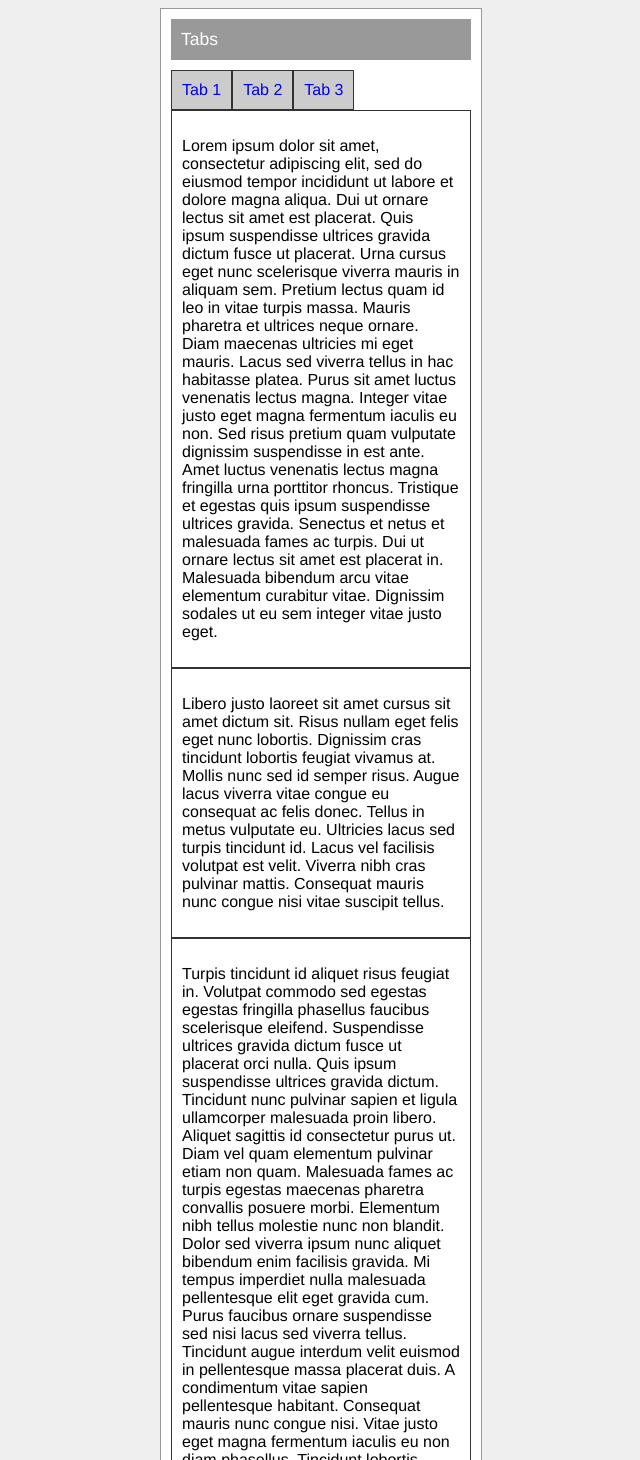
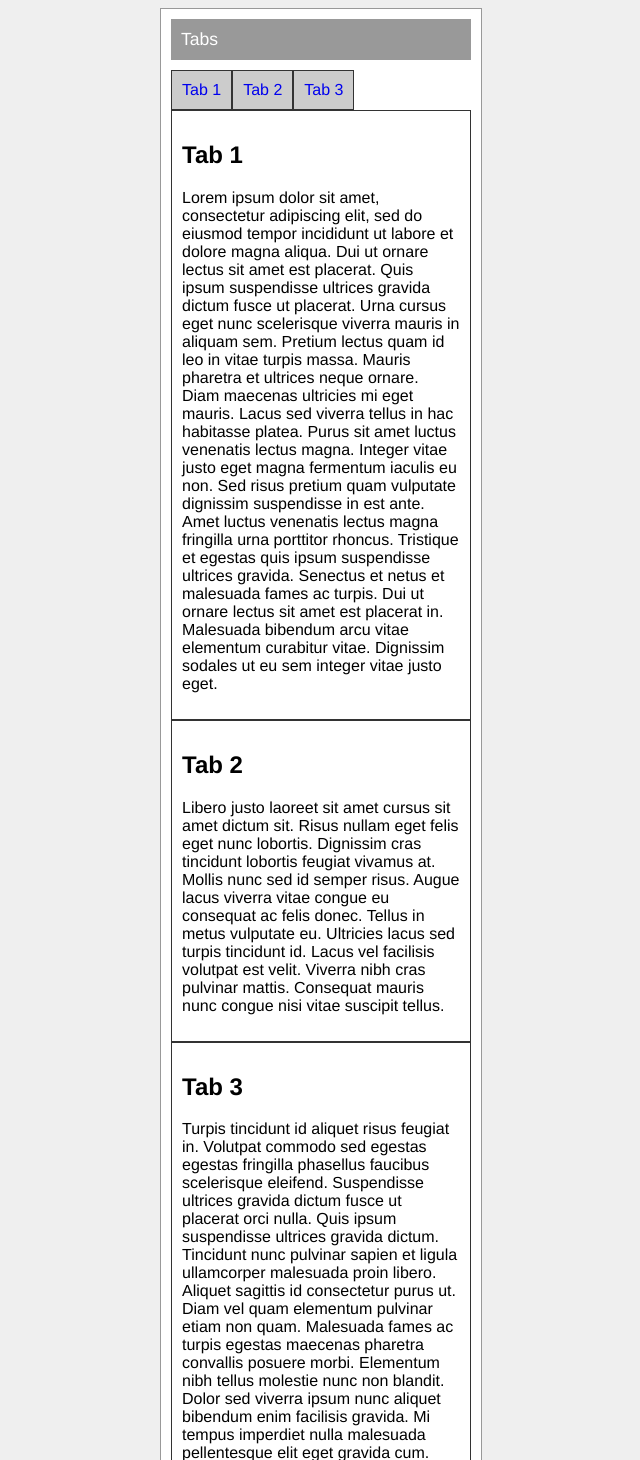
Before and after one commit to hentschellj/tabs, a plain HTML site: page index.html in a window 1280 px wide. Shown: the top 1460 px of the page, without its empty margins (319-959 px from the left). Drawn offline with nearby package versions, Linux system fonts and the light colour scheme.

Commit message:
Made tab headers

```diff
--- a/index.html
+++ b/index.html
@@ -24,14 +24,17 @@
 
       <div class="tabs-body">
         <div class="tab tab1">
+          <h2>Tab 1</h2>
           <p>Lorem ipsum dolor sit amet, consectetur adipiscing elit, sed do eiusmod tempor incididunt ut labore et dolore magna aliqua. Dui ut ornare lectus sit amet est placerat. Quis ipsum suspendisse ultrices gravida dictum fusce ut placerat. Urna cursus eget nunc scelerisque viverra mauris in aliquam sem. Pretium lectus quam id leo in vitae turpis massa. Mauris pharetra et ultrices neque ornare. Diam maecenas ultricies mi eget mauris. Lacus sed viverra tellus in hac habitasse platea. Purus sit amet luctus venenatis lectus magna. Integer vitae justo eget magna fermentum iaculis eu non. Sed risus pretium quam vulputate dignissim suspendisse in est ante. Amet luctus venenatis lectus magna fringilla urna porttitor rhoncus. Tristique et egestas quis ipsum suspendisse ultrices gravida. Senectus et netus et malesuada fames ac turpis. Dui ut ornare lectus sit amet est placerat in. Malesuada bibendum arcu vitae elementum curabitur vitae. Dignissim sodales ut eu sem integer vitae justo eget.</p>
         </div>
 
         <div class="tab tab2">
+          <h2>Tab 2</h2>
           <p>Libero justo laoreet sit amet cursus sit amet dictum sit. Risus nullam eget felis eget nunc lobortis. Dignissim cras tincidunt lobortis feugiat vivamus at. Mollis nunc sed id semper risus. Augue lacus viverra vitae congue eu consequat ac felis donec. Tellus in metus vulputate eu. Ultricies lacus sed turpis tincidunt id. Lacus vel facilisis volutpat est velit. Viverra nibh cras pulvinar mattis. Consequat mauris nunc congue nisi vitae suscipit tellus.</p>
         </div>
 
         <div class="tab tab3">
+          <h2>Tab 3</h2>
           <p>Turpis tincidunt id aliquet risus feugiat in. Volutpat commodo sed egestas egestas fringilla phasellus faucibus scelerisque eleifend. Suspendisse ultrices gravida dictum fusce ut placerat orci nulla. Quis ipsum suspendisse ultrices gravida dictum. Tincidunt nunc pulvinar sapien et ligula ullamcorper malesuada proin libero. Aliquet sagittis id consectetur purus ut. Diam vel quam elementum pulvinar etiam non quam. Malesuada fames ac turpis egestas maecenas pharetra convallis posuere morbi. Elementum nibh tellus molestie nunc non blandit. Dolor sed viverra ipsum nunc aliquet bibendum enim facilisis gravida. Mi tempus imperdiet nulla malesuada pellentesque elit eget gravida cum. Purus faucibus ornare suspendisse sed nisi lacus sed viverra tellus. Tincidunt augue interdum velit euismod in pellentesque massa placerat duis. A condimentum vitae sapien pellentesque habitant. Consequat mauris nunc congue nisi. Vitae justo eget magna fermentum iaculis eu non diam phasellus. Tincidunt lobortis feugiat vivamus at augue eget. Nunc scelerisque viverra mauris in aliquam sem fringilla.</p>
         </div>
       </div>
```
